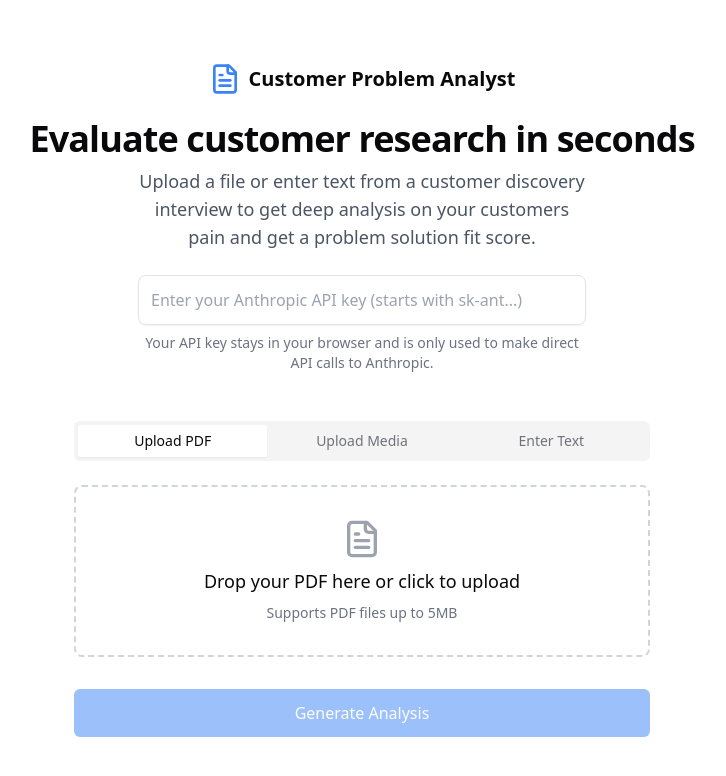
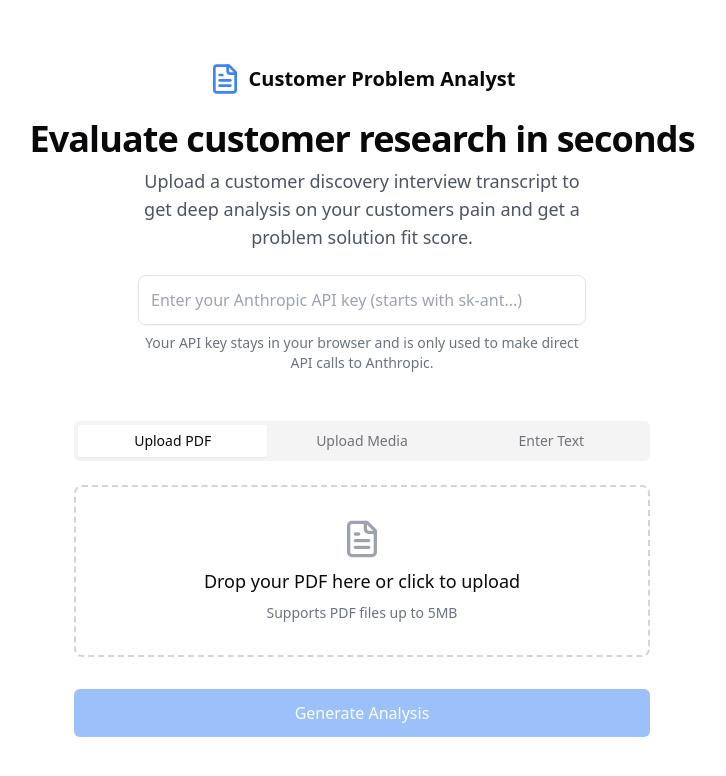
Before and after one commit to ianpilon/Dec-13-UserTest-Version, a React (Vite) app: page / in a window 1280 px wide. Shown: the top 776 px of the page, without its empty margins (278-1004 px from the left). Built offline with nearby package versions, Linux system fonts and the light colour scheme.

Commit message:
text edit

```diff
--- a/src/pages/Index.tsx
+++ b/src/pages/Index.tsx
@@ -122,7 +122,7 @@ const Index = () => {
               Evaluate customer research in seconds
             </h1>
             <p className="text-lg text-gray-600 max-w-md mx-auto">
-              Upload a file or enter text from a customer discovery interview to get deep analysis on your customers pain and get a problem solution fit score.
+              Upload a customer discovery interview transcript to get deep analysis on your customers pain and get a problem solution fit score.
             </p>
           </div>
           <div className="w-full max-w-md mx-auto mt-6">
```
